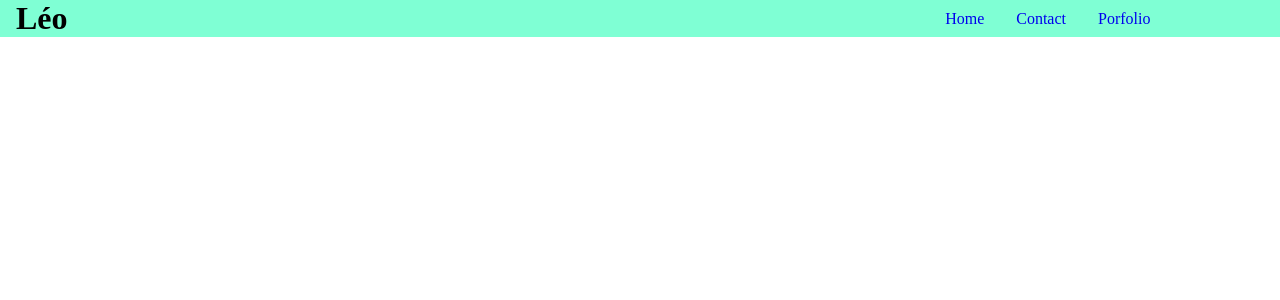
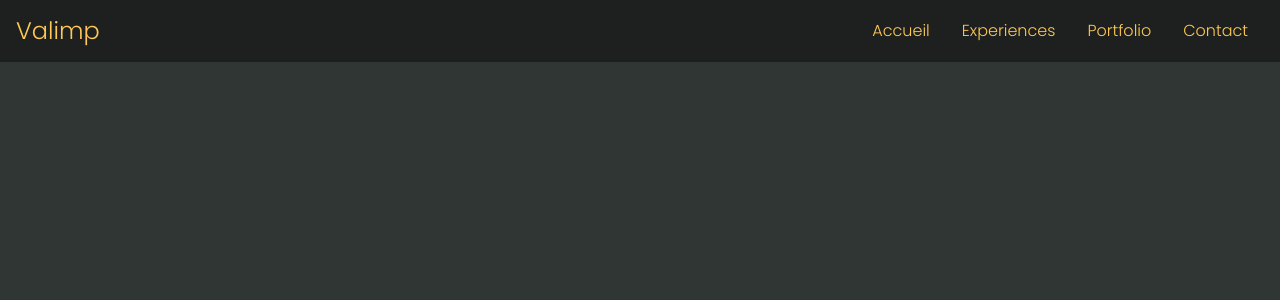
Before and after one commit to Valimp/PortfolioV2, a React (Create React App) app: page / in a window 1280 px wide. Shown: the top 300 px of the page. Built offline with nearby package versions, Linux system fonts and the light colour scheme.

Commit message:
End of Navbar - Section First Commit

```diff
--- a/public/index.html
+++ b/public/index.html
@@ -3,7 +3,7 @@
   <head>
     <meta charset="utf-8" />
 
-    <title>[Change me]</title>
+    <title>Valimp | Portfolio</title>
 
   </head>
   <body>
--- a/src/components/Navbar/Navbar.css
+++ b/src/components/Navbar/Navbar.css
@@ -1,22 +1,136 @@
-* {
-    margin: 0;
-    padding: 0;
-    text-decoration: none;
-    list-style-type: none;
+@import url('https://fonts.googleapis.com/css2?family=Poppins:wght@300&display=swap');
+
+:root{
+    --bannier-color: #1d201f;
+    --font-color: #ffc857;
+    --font-color-end: #D33F49;
+    --font: 'Poppins', 'sans-serif';
 }
 
-.navbar {
-    background-color: aquamarine;
-    display: flex;
-    align-items: center;
-    justify-content: space-between;
-    padding: 0 1rem;
+/*==============================*/
+/*       CLASSIC SCREEN         */
+/*==============================*/
+.bannier {
+ display: flex;
+ flex-wrap: wrap;
+ justify-content: space-between;
+ align-items: center;
+ padding: 1rem;
+ min-height: 30px;
+ background-color: var(--bannier-color);
+ font-family: var(--font);
+ z-index: 9;
 }
 
-.links {
+.bannier-text {
+    color: var(--font-color);
+    font-size: 1.5rem;
+}
+
+.bannier nav {
     display: flex;
 }
 
-.link {
+.nav-links {
+    display: flex;
+    align-items: center;
+}
+
+.nav-link {
     margin: 0 1rem;
+    color: var(--font-color);
+    text-decoration: none;
 }
+
+.link-text {
+    color: var(--font-color);
+    transition: transform 300ms ease-in-out, color 150ms ease-in-out;
+    transition-delay: 0, 150ms;
+}
+
+.link-text:hover {
+    color: var(--font-color-end);
+    transform: scale(1.2);
+    transition: transform 300ms ease-in-out, color 150ms ease-in-out;
+    transition-delay: 0, 150ms;
+}
+
+.nav-burger {
+    width: 40px;
+    height: 40px;
+    background: transparent;
+    border: none;
+    color: inherit;
+    display: none;
+}
+
+/*==============================*/
+/*        PHONE SCREEN          */
+/*==============================*/
+@media screen and ( max-width: 767px ) {
+    .nav-links {
+        flex-direction: column;
+        justify-content: center;
+        align-items: center;
+        position: fixed;
+        right: -100vw;
+        bottom: 0;
+        height: 100vh;
+        visibility: hidden;
+        background-color: var(--bannier-color);
+        z-index: 10;
+    }
+    .show-nav .nav-links {
+        right: 0;
+        width: 100vw;
+        visibility: visible;
+    }
+    .nav-link {
+        display: block;
+        padding: 1.5rem;
+        font-size: 3vw;
+    }
+    .nav-burger {
+        position: fixed;
+        right: 1rem;
+        display: block;
+        align-self: center;
+        z-index: 10;
+    }
+    .nav-burger:hover {
+        cursor: pointer;
+    }
+    .burger-bar,
+    .burger-bar::after,
+    .burger-bar::before {
+        display: block;
+        width: 40px;
+        height: 2px;
+        position: relative;
+        border-radius: 3px;
+        background-color: var(--font-color);
+        transition: all .5s ease-in-out;
+    }
+    .burger-bar::after,
+    .burger-bar::before {
+        content: '';
+        position: absolute;
+        left: 0;
+    }
+    .burger-bar::after {
+        transform: translateY(12px);
+    }
+    .burger-bar::before {
+        transform: translateY(-12px);
+    }
+    .show-nav .burger-bar {
+        width: 0;
+        background: transparent;
+    }
+    .show-nav .burger-bar::before {
+        transform: rotate(45deg);
+    }
+    .show-nav .burger-bar::after {
+        transform: rotate(-45deg);
+    }
+}
--- a/src/components/Navbar/Navbar.js
+++ b/src/components/Navbar/Navbar.js
@@ -1,23 +1,46 @@
-import './Navbar.css'
-import { Link } from 'react-router-dom'
+import './Navbar.css';
+import { Link } from 'react-router-dom';
+import { useState } from 'react';
+
+
+/*
+props => { title, links }
+
+links = { [
+    {
+        'name': '[your link name]',
+        'linkURL' : '[you link URL]'
+    }, ...
+] }
+*/
 
 export default function Navbar( props ) {
-    const istrue = false
-    return(
-        <header className='navbar'>
-            <h1>{ props.name }</h1>
-            <nav>
-                <ul className='links'>
-                    <li className='link'>
-                        <Link to={'/'}>Home</Link>
-                    </li>
-                    <li className='link'>
-                        <Link to={'/'}>Contact</Link>
-                    </li>
-                    <li className='link' style={istrue? {width:'300px'}: {width: '150px'}}>
-                        <Link to={'/'}>Porfolio</Link>
-                    </li>
+
+    const [showLinks, setShowLinks] = useState(false)
+
+    const handleShowLinks = () => {
+        setShowLinks(!showLinks)
+    }
+
+    return (
+        <header className='bannier'>
+            <h1>
+                <Link to={'/'}> <span className='bannier-text'>{ props.title }</span> </Link>
+            </h1>
+
+            <nav className={ `bannier-nav ${ showLinks ? "show-nav" : "hide-nav" }` }>
+                <ul className='nav-links'>
+                    { props.links.map( ( link ) => (
+
+                        <li key={ link.id } className='nav-link'>
+                            <Link to={ link.linkURL }> <p className='link-text'>{ link.name }</p> </Link>
+                        </li>
+
+                    ) ) }
                 </ul>
+                <button className='nav-burger' onClick={handleShowLinks}>
+                    <span className='burger-bar'></span>
+                </button>
             </nav>
         </header>
     )
--- /dev/null
+++ b/src/global.css
@@ -0,0 +1,49 @@
+:root{
+	--body-color: #303634;
+}
+
+html, body, div, span, applet, object, iframe,
+h1, h2, h3, h4, h5, h6, p, blockquote, pre,
+a, abbr, acronym, address, big, cite, code,
+del, dfn, em, img, ins, kbd, q, s, samp,
+small, strike, strong, sub, sup, tt, var,
+b, u, i, center,
+dl, dt, dd, ol, ul, li,
+fieldset, form, label, legend,
+table, caption, tbody, tfoot, thead, tr, th, td,
+article, aside, canvas, details, embed,
+figure, figcaption, footer, header, hgroup,
+menu, nav, output, ruby, section, summary,
+time, mark, audio, video {
+	margin: 0;
+	padding: 0;
+	border: 0;
+	font-size: 100%;
+	font: inherit;
+	vertical-align: baseline;
+	text-decoration: none;
+}
+
+article, aside, details, figcaption, figure,
+footer, header, hgroup, menu, nav, section {
+	display: block;
+}
+body {
+	line-height: 1;
+	background-color: var(--body-color);
+}
+ol, ul {
+	list-style: none;
+}
+blockquote, q {
+	quotes: none;
+}
+blockquote:before, blockquote:after,
+q:before, q:after {
+	content: '';
+	content: none;
+}
+table {
+	border-collapse: collapse;
+	border-spacing: 0;
+}
--- a/src/index.js
+++ b/src/index.js
@@ -2,6 +2,7 @@ import React from 'react';
 import ReactDOM from 'react-dom/client';
 import App from './router/App';
 import { BrowserRouter } from 'react-router-dom';
+import './global.css'
 
 const root = ReactDOM.createRoot(document.getElementById('root'));
 root.render(
--- a/src/pages/Home/Home.js
+++ b/src/pages/Home/Home.js
@@ -1,8 +1,32 @@
 import './Home.css'
-import Navbar from '../../components/Navbar/Navbar'
+import Navbar from '../../components/Navbar/Navbar.js'
 
 export default function Home() {
     return(
-        <Navbar name='Léo'/>
+        <Navbar
+            title="Valimp"
+            links={[
+                {
+                    id: 1,
+                    'name': 'Accueil',
+                    'linkURL': '/'
+                },
+                {
+                    id: 1,
+                    'name': 'Experiences',
+                    'linkURL': '/'
+                },
+                {
+                    id: 1,
+                    'name': 'Portfolio',
+                    'linkURL': '/'
+                },
+                {
+                    id: 1,
+                    'name': 'Contact',
+                    'linkURL': '/'
+                },
+            ]}
+        />
     )
 }
```
Also changed, not shown: src/components/Section/Section.js (added, +7 -0 lines), src/components/Section/Section.css (added).
